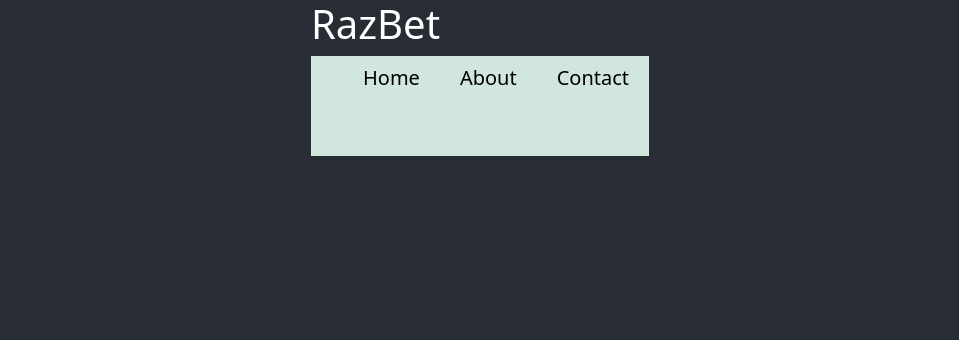
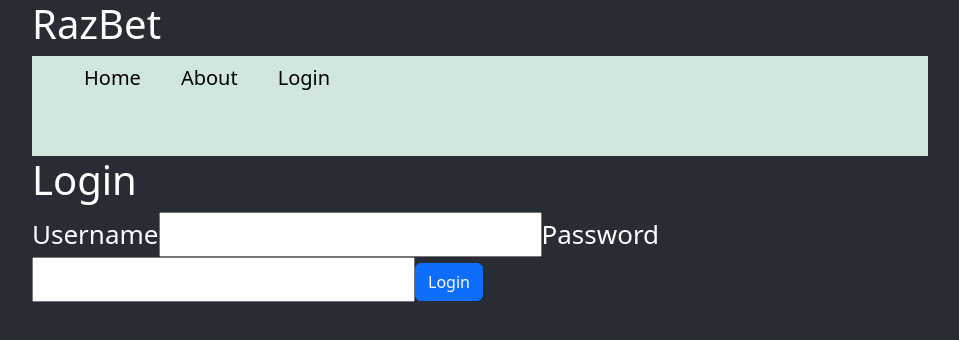
Before and after one commit to razvan712/BettingOddsProject, a React (Create React App) app: page /login in a window 1280 px wide. Shown: the top 340 px of the page, without its empty margins (160-1119 px from the left). Built offline with nearby package versions, Linux system fonts and the light colour scheme.

Commit message:
authentification context

```diff
--- a/package.json
+++ b/package.json
@@ -10,7 +10,8 @@
     "react": "^18.2.0",
     "react-bootstrap": "^2.7.4",
     "react-dom": "^18.2.0",
-    "react-router-dom": "^6.11.2",
+    "react-hook-form": "^7.45.1",
+    "react-router-dom": "^6.14.0",
     "react-scripts": "5.0.1",
     "web-vitals": "^2.1.4"
   },
--- a/src/App.js
+++ b/src/App.js
@@ -1,4 +1,4 @@
-import React, {useState} from 'react';
+import React, { useState } from "react";
 import "./App.css";
 import { BrowserRouter, Routes, Route, Link } from "react-router-dom";
 import Navbar from "./components/Navbar";
@@ -7,33 +7,46 @@ import About from "./components/About";
 import BetPage from "./components/BetPage";
 import Us from "./components/AboutComp/Us";
 import They from "./components/AboutComp/They";
-import MatchData from './components/MatchData/MatchData';
-
+import MatchData from "./components/MatchData/MatchData";
+import Login from "./components/Login";
+import { AuthContext, AuthProvider } from "./contexts/AuthContext";
 
 function App() {
   const [matchId, setMatchId] = useState(null);
   const [teams, setTeams] = useState({});
   return (
     <>
+      <AuthProvider>
         <BrowserRouter>
           <div className="App">
             <h1>RazBet</h1>
           </div>
-       < Navbar />
-
+          <Navbar />
 
           <Routes>
-          <Route path="/" element={<Home setMatchId={setMatchId} setTeams={setTeams} />} />
+            <Route
+              path="/"
+              element={<Home setMatchId={setMatchId} setTeams={setTeams} />}
+            />
 
-
-
-          <Route path="/about/" element={<About />} >
+            <Route path="/about/" element={<About />}>
               <Route path="us" element={<Us />} />
               <Route path="they" element={<They />} />
             </Route>
-          <Route path="/betpage" element={<BetPage matchId={matchId} setMatchId={setMatchId} teams={teams} />} />
+            <Route path="/login" element={<Login />} />
+            <Route
+              path="/betpage"
+              element={
+                <BetPage
+                  matchId={matchId}
+                  setMatchId={setMatchId}
+                  teams={teams}
+                />
+              }
+            />
           </Routes>
         </BrowserRouter>
+      </AuthProvider>
     </>
   );
 }
--- a/src/components/Bets.js
+++ b/src/components/Bets.js
@@ -126,7 +126,7 @@ const Bets = ({ activeBookie, teams }) => {
               <tr>
                 <th colSpan={3}>
                   <div className="d-flex justify-content-center">
-                    Asian handicapp {teams.home} vs {teams.away}
+                    Asian handicap {teams.home} vs {teams.away}
                   </div>{" "}
                 </th>
               </tr>
--- a/src/components/Home.js
+++ b/src/components/Home.js
@@ -182,9 +182,10 @@ const Home = ({ matchId, setMatchId, setTeams }) => {
                     {" "}
                     <Link to="betpage">
                       {" "}
-                      <Button onClick={() => getData(id, teams)} type="button">
+                      {/* <Button onClick={() => getData(id, teams)} type="button">
                         Get Data
-                      </Button>
+                      </Button> */}
+                      <p>musana</p>
                     </Link>
                   </td>
                 </tr>
--- /dev/null
+++ b/src/components/Login.js
@@ -0,0 +1,57 @@
+import React, { useState, useContext } from "react";
+import { AuthContext } from "../contexts/AuthContext";
+
+import { Button, Form } from "react-bootstrap";
+
+const Login = () => {
+  const [username, setUsername] = useState("");
+  const [password, setPassword] = useState("");
+
+  const { isLoggedIn, setIsLoggedIn } = useContext(AuthContext);
+
+  console.log(isLoggedIn, "isLoggedIn");
+
+  const handleSubmit = (e) => {
+    e.preventDefault();
+
+    username === "admin" && password === "admin"
+      ? setIsLoggedIn(true) && console.log("Logged in")
+      : console.log("Wrong username or password");
+  };
+
+  return (
+    <div>
+      <h1>Login</h1>
+
+      <Form onSubmit={handleSubmit}>
+        <label htmlFor="username">Username</label>
+        <input
+          type="text"
+          name="username"
+          id="username"
+          value={username}
+          onChange={(e) => {
+            setUsername(e.target.value);
+          }}
+        />
+
+        <label htmlFor="password">Password</label>
+        <input
+          type="password"
+          name="password"
+          id="password"
+          value={password}
+          onChange={(e) => {
+            setPassword(e.target.value);
+          }}
+        />
+
+        <Button type="submit" value="Login">
+          Login
+        </Button>
+      </Form>
+    </div>
+  );
+};
+
+export default Login;
--- a/src/components/Navbar.js
+++ b/src/components/Navbar.js
@@ -1,10 +1,10 @@
-import React from 'react'
-import { Link } from 'react-router-dom'
-import './Navbar.scss'
+import React from "react";
+import { Link } from "react-router-dom";
+import "./Navbar.scss";
 
 const Navbar = () => {
   return (
-    <div className='navbar_container bg-success-subtle'>
+    <div className="navbar_container bg-success-subtle">
       <nav>
         <ul>
           <li>
@@ -14,12 +14,12 @@ const Navbar = () => {
             <Link to="/about">About</Link>
           </li>
           <li>
-            <Link to="/contact">Contact</Link>
+            <Link to="/login">Login</Link>
           </li>
         </ul>
       </nav>
     </div>
-  )
-}
+  );
+};
 
-export default Navbar
+export default Navbar;
--- /dev/null
+++ b/src/contexts/AuthContext.js
@@ -0,0 +1,15 @@
+import React, { createContext, useState } from "react";
+
+const AuthContext = createContext();
+
+const AuthProvider = ({ children }) => {
+  const [isLoggedIn, setIsLoggedIn] = useState(false);
+
+  return (
+    <AuthContext.Provider value={{ isLoggedIn, setIsLoggedIn }}>
+      {children}
+    </AuthContext.Provider>
+  );
+};
+
+export { AuthContext, AuthProvider };
```
Also changed, not shown: 1 other file (tests, documents, lock files or other folders). Lines whose indentation alone changed are shown as unchanged.
